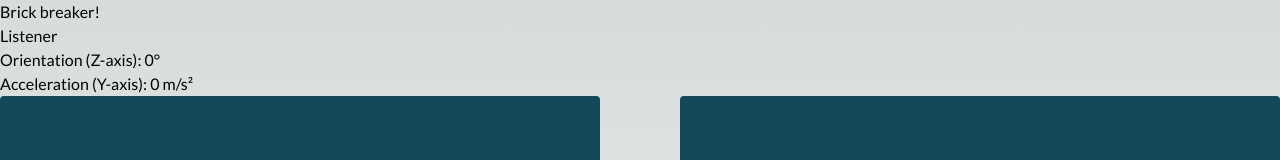
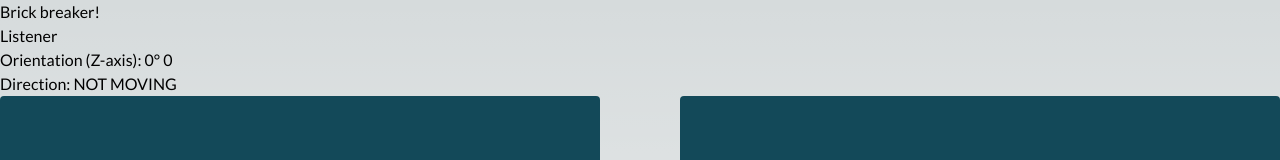
Before and after one commit to jrezaa/personal-website, a Next.js app: page /games/brick-breaker in a window 1280 px wide. Shown: the top 160 px of the page. Built offline with nearby package versions, Linux system fonts and the light colour scheme; no server answers.

Commit message:
fix to control page + brickbreaker page for direction

```diff
--- a/src/app/games/brick-breaker/controller/page.tsx
+++ b/src/app/games/brick-breaker/controller/page.tsx
@@ -53,16 +53,19 @@ export default function ControlPage() {
   useEffect(() => {
     const interval = setInterval(() => {
       sendMessage(orientation - calibratedOrientation, direction);
-    }, 1);
+    }, 100); // Adjust the interval if needed
 
     return () => {
       clearInterval(interval);
     };
   }, [orientation, direction, sendMessage]);
 
-  const handleTouchStart = (side: "left" | "right") => {
-    if (side === "left") setDirection(Direction.Left);
-    else if (side === "right") setDirection(Direction.Right);
+  const handleTouchStartLeft = () => {
+    setDirection(Direction.Left);
+  };
+
+  const handleTouchStartRight = () => {
+    setDirection(Direction.Right);
   };
 
   const handleTouchEnd = () => {
@@ -80,12 +83,12 @@ export default function ControlPage() {
         </button>
       ) : (
         <div className="flex flex-col items-center w-full h-full">
-          <div
-            className="flex-1 w-full flex"
-            onTouchStart={() => handleTouchStart("left")}
-            onTouchEnd={handleTouchEnd}
-          >
-            <div className="flex-1 bg-blue-500 flex items-center justify-center">
+          <div className="flex-1 w-full flex">
+            <div
+              className="flex-1 bg-blue-500 flex items-center justify-center"
+              onTouchStart={handleTouchStartLeft}
+              onTouchEnd={handleTouchEnd}
+            >
               <p className="text-white text-2xl">Left</p>
             </div>
             <div className="flex-1 bg-gray-100 flex items-center justify-center">
@@ -118,7 +121,7 @@ export default function ControlPage() {
             </div>
             <div
               className="flex-1 bg-red-500 flex items-center justify-center"
-              onTouchStart={() => handleTouchStart("right")}
+              onTouchStart={handleTouchStartRight}
               onTouchEnd={handleTouchEnd}
             >
               <p className="text-white text-2xl">Right</p>
--- a/src/app/games/brick-breaker/page.tsx
+++ b/src/app/games/brick-breaker/page.tsx
@@ -4,6 +4,7 @@ import Board from "@/components/Board";
 import data from "./data";
 import { useEffect, useState } from "react";
 import useWebSocket from "@/app/hooks/useWebSocket";
+import { Direction } from "@/app/utils/util-classes";
 
 export default function Breaker() {
   const { player } = data;
@@ -34,8 +35,17 @@ export default function Breaker() {
       <h1>Brick breaker!</h1>
       <div>
         <h1>Listener</h1>
-        <p>Orientation (Z-axis): {receivedOrientation}°</p>
-        <p>Acceleration (Y-axis): {receivedDirection} m/s²</p>
+        <p>
+          Orientation (Z-axis): {receivedOrientation}° {receivedDirection}
+        </p>
+        <p>
+          Direction:{" "}
+          {receivedDirection === Direction.None
+            ? "NOT MOVING"
+            : receivedDirection === Direction.Left
+            ? "LEFT"
+            : "RIGHT"}
+        </p>
       </div>
       {!gameOver1 || !gameOver2 ? (
         <div className="flex justify-center gap-20">
```
